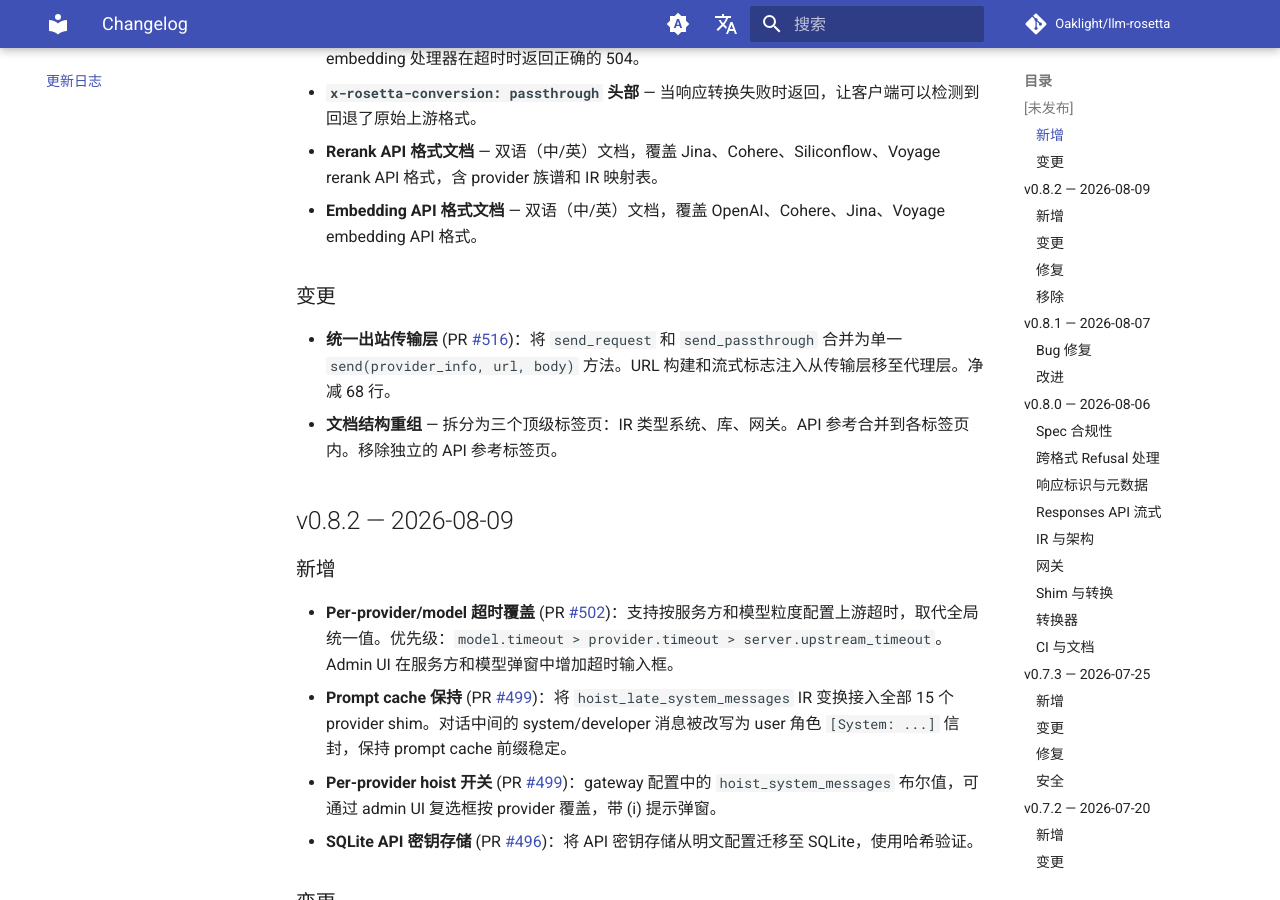
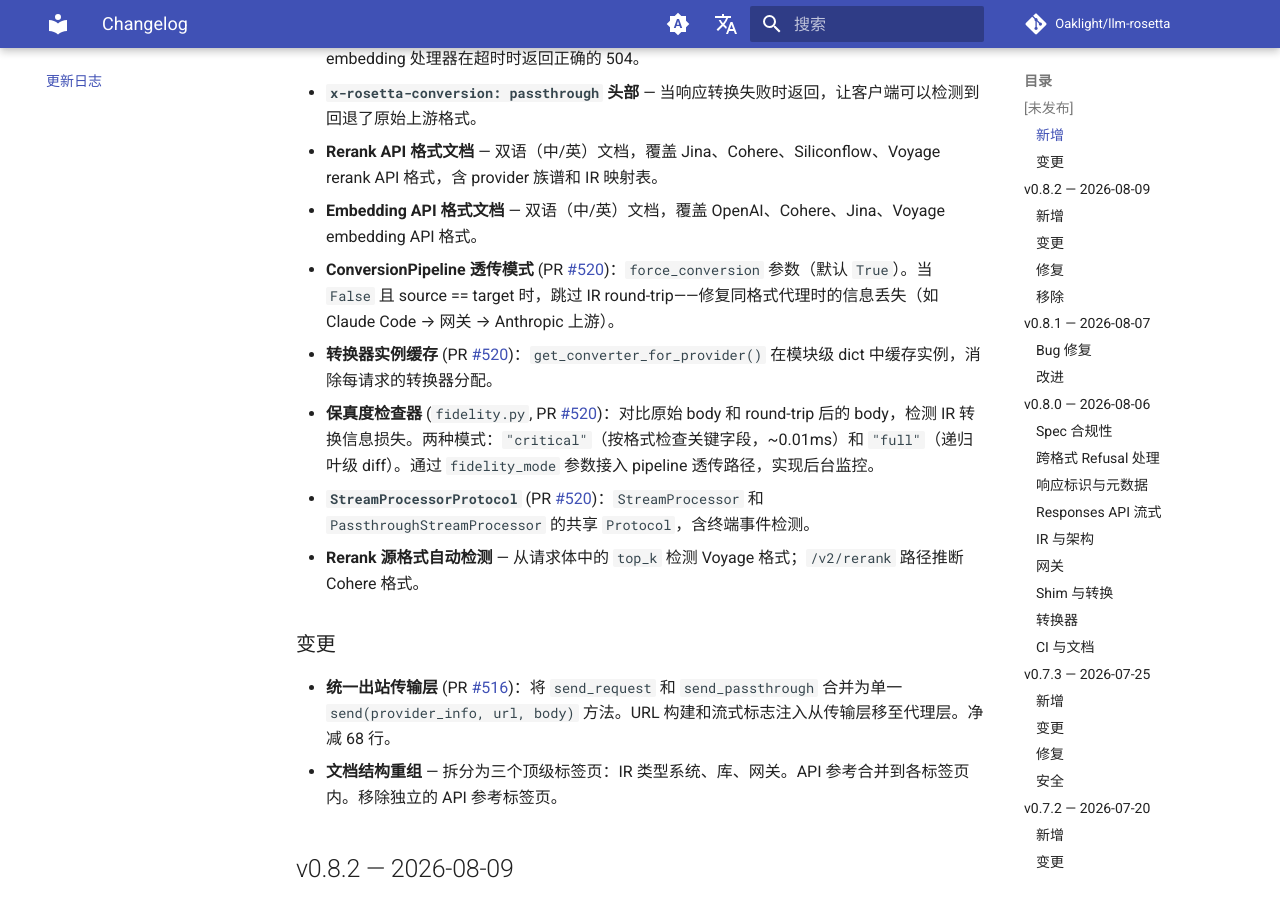
Before and after one commit to Oaklight/llm-rosetta, an MkDocs documentation site: the page built from docs/changelog.md, in a window 1280 px wide and 900 px high, scrolled down 683 px. Built offline with MkDocs 1.6.1 and Material for MkDocs 9.7.7, drawn with Linux system fonts in a browser that asks for light colours; comment, search, counter and statistics services are not loaded.

Commit message:
docs: 更新日志添加 PR #520 和 rerank 自动检测

```diff
--- a/docs/changelog.md
+++ b/docs/changelog.md
@@ -18,6 +18,11 @@
 - **`x-rosetta-conversion: passthrough` 头部** — 当响应转换失败时返回，让客户端可以检测到回退了原始上游格式。
 - **Rerank API 格式文档** — 双语（中/英）文档，覆盖 Jina、Cohere、Siliconflow、Voyage rerank API 格式，含 provider 族谱和 IR 映射表。
 - **Embedding API 格式文档** — 双语（中/英）文档，覆盖 OpenAI、Cohere、Jina、Voyage embedding API 格式。
+- **ConversionPipeline 透传模式** (PR [#520](https://github.com/Oaklight/llm-rosetta/pull/520))：`force_conversion` 参数（默认 `True`）。当 `False` 且 source == target 时，跳过 IR round-trip——修复同格式代理时的信息丢失（如 Claude Code → 网关 → Anthropic 上游）。
+- **转换器实例缓存** (PR [#520](https://github.com/Oaklight/llm-rosetta/pull/520))：`get_converter_for_provider()` 在模块级 dict 中缓存实例，消除每请求的转换器分配。
+- **保真度检查器** (`fidelity.py`, PR [#520](https://github.com/Oaklight/llm-rosetta/pull/520))：对比原始 body 和 round-trip 后的 body，检测 IR 转换信息损失。两种模式：`"critical"`（按格式检查关键字段，~0.01ms）和 `"full"`（递归叶级 diff）。通过 `fidelity_mode` 参数接入 pipeline 透传路径，实现后台监控。
+- **`StreamProcessorProtocol`** (PR [#520](https://github.com/Oaklight/llm-rosetta/pull/520))：`StreamProcessor` 和 `PassthroughStreamProcessor` 的共享 `Protocol`，含终端事件检测。
+- **Rerank 源格式自动检测** — 从请求体中的 `top_k` 检测 Voyage 格式；`/v2/rerank` 路径推断 Cohere 格式。
 
 ### 变更
 
```
